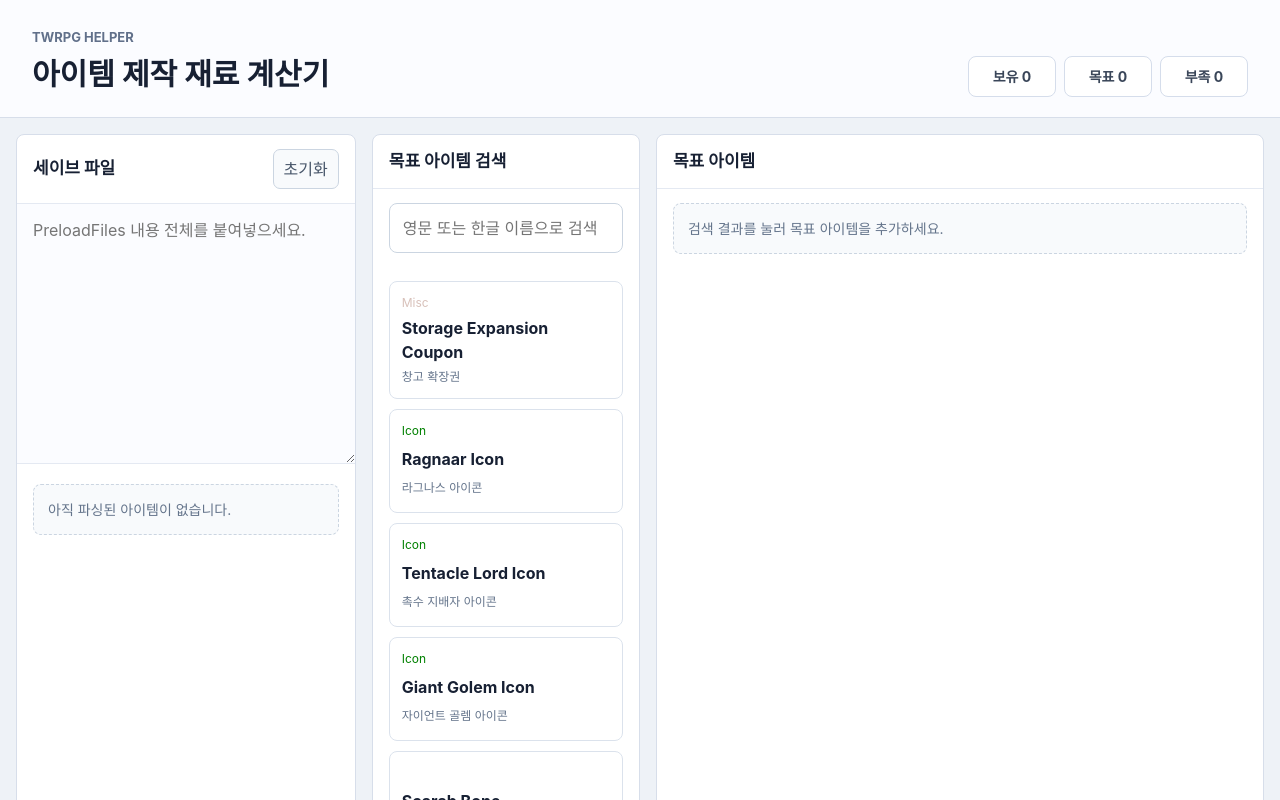
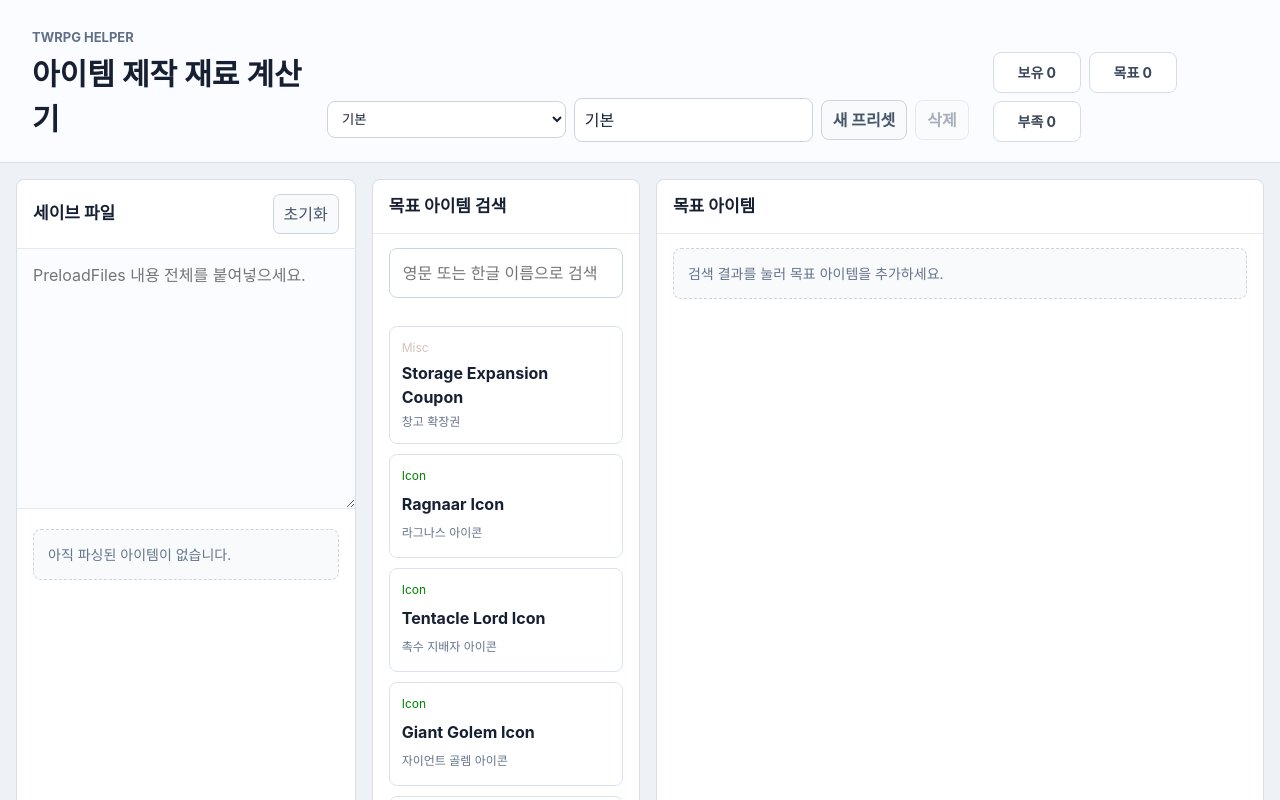
Before and after one commit to suminjin4451/twrpg-helper, a React (Vite) app: page / in a window 1280 px wide. Shown: the top 800 px of the page. Built offline with nearby package versions, Linux system fonts and the light colour scheme.

Commit message:
Add planning presets

```diff
--- a/src/main.jsx
+++ b/src/main.jsx
@@ -20,21 +20,64 @@ const coinSeriesNames = new Set([
 const purchasableCoinNames = ["Prius Silver Coin", "Prius Gold Coin", "Prius Platinum Coin"];
 const storageKey = "twrpg-helper-state";
 
+function createPreset({ id, name, saveText = "", selected = [] }) {
+  return {
+    id,
+    name,
+    saveText,
+    selected: selected
+      .map((target) => ({ name: target.name, quantity: Number(target.quantity) }))
+      .filter((target) => itemByName.has(target.name) && target.quantity > 0),
+  };
+}
+
 function loadSavedState() {
-  if (typeof window === "undefined") return { saveText: "", selected: [] };
+  if (typeof window === "undefined") {
+    return {
+      activePresetId: "default",
+      presets: [createPreset({ id: "default", name: "기본" })],
+    };
+  }
 
   try {
     const parsed = JSON.parse(window.localStorage.getItem(storageKey) || "{}");
+    const presets = Array.isArray(parsed.presets)
+      ? parsed.presets
+          .map((preset, index) =>
+            createPreset({
+              id: typeof preset.id === "string" ? preset.id : `preset-${index + 1}`,
+              name: typeof preset.name === "string" && preset.name.trim() ? preset.name.trim() : `프리셋 ${index + 1}`,
+              saveText: typeof preset.saveText === "string" ? preset.saveText : "",
+              selected: Array.isArray(preset.selected) ? preset.selected : [],
+            }),
+          )
+          .filter((preset) => preset.id)
+      : [];
+
+    if (presets.length) {
+      const activePresetId = presets.some((preset) => preset.id === parsed.activePresetId)
+        ? parsed.activePresetId
+        : presets[0].id;
+
+      return { activePresetId, presets };
+    }
+
+    const migratedPreset = createPreset({
+      id: "default",
+      name: "기본",
+      saveText: typeof parsed.saveText === "string" ? parsed.saveText : "",
+      selected: Array.isArray(parsed.selected) ? parsed.selected : [],
+    });
+
     return {
-      saveText: typeof parsed.saveText === "string" ? parsed.saveText : "",
-      selected: Array.isArray(parsed.selected)
-        ? parsed.selected
-            .map((target) => ({ name: target.name, quantity: Number(target.quantity) }))
-            .filter((target) => itemByName.has(target.name) && target.quantity > 0)
-        : [],
+      activePresetId: migratedPreset.id,
+      presets: [migratedPreset],
     };
   } catch {
-    return { saveText: "", selected: [] };
+    return {
+      activePresetId: "default",
+      presets: [createPreset({ id: "default", name: "기본" })],
+    };
   }
 }
 
@@ -308,13 +351,33 @@ function RecipeTree({ itemName, ownedInventory, depth = 0, seen = new Set() }) {
 
 function App() {
   const savedState = useMemo(() => loadSavedState(), []);
-  const [saveText, setSaveText] = useState(savedState.saveText);
+  const [presets, setPresets] = useState(savedState.presets);
+  const [activePresetId, setActivePresetId] = useState(savedState.activePresetId);
   const [query, setQuery] = useState("");
-  const [selected, setSelected] = useState(savedState.selected);
 
   useEffect(() => {
-    window.localStorage.setItem(storageKey, JSON.stringify({ saveText, selected }));
-  }, [saveText, selected]);
+    window.localStorage.setItem(storageKey, JSON.stringify({ activePresetId, presets }));
+  }, [activePresetId, presets]);
+
+  const activePreset = presets.find((preset) => preset.id === activePresetId) || presets[0];
+  const saveText = activePreset?.saveText || "";
+  const selected = activePreset?.selected || [];
+
+  const updateActivePreset = (updater) => {
+    setPresets((current) =>
+      current.map((preset) => (preset.id === activePresetId ? { ...preset, ...updater(preset) } : preset)),
+    );
+  };
+
+  const setSaveText = (value) => {
+    updateActivePreset(() => ({ saveText: value }));
+  };
+
+  const setSelected = (updater) => {
+    updateActivePreset((preset) => ({
+      selected: typeof updater === "function" ? updater(preset.selected) : updater,
+    }));
+  };
 
   const parsedSave = useMemo(() => parseSaveFile(saveText), [saveText]);
 
@@ -369,12 +432,65 @@ function App() {
     setSelected((current) => current.filter((target) => target.name !== name));
   };
 
+  const addPreset = () => {
+    const id = `preset-${Date.now()}`;
+    const nextPreset = createPreset({
+      id,
+      name: `프리셋 ${presets.length + 1}`,
+    });
+
+    setPresets((current) => [...current, nextPreset]);
+    setActivePresetId(id);
+    setQuery("");
+  };
+
+  const renamePreset = (name) => {
+    updateActivePreset(() => ({ name }));
+  };
+
+  const deletePreset = () => {
+    if (presets.length <= 1) return;
+
+    const nextPresets = presets.filter((preset) => preset.id !== activePresetId);
+    setPresets(nextPresets);
+    setActivePresetId(nextPresets[0].id);
+    setQuery("");
+  };
+
   return (
     <main>
       <header className="topbar">
         <div>
           <p className="eyebrow">TWRPG Helper</p>
           <h1>아이템 제작 재료 계산기</h1>
+        </div>
+        <div className="preset-controls">
+          <select
+            value={activePresetId}
+            onChange={(event) => {
+              setActivePresetId(event.target.value);
+              setQuery("");
+            }}
+            aria-label="프리셋 선택"
+          >
+            {presets.map((preset) => (
+              <option key={preset.id} value={preset.id}>
+                {preset.name || "이름 없음"}
+              </option>
+            ))}
+          </select>
+          <input
+            value={activePreset?.name || ""}
+            onChange={(event) => renamePreset(event.target.value)}
+            aria-label="프리셋 이름"
+            placeholder="프리셋 이름"
+          />
+          <button type="button" onClick={addPreset}>
+            새 프리셋
+          </button>
+          <button type="button" onClick={deletePreset} disabled={presets.length <= 1}>
+            삭제
+          </button>
         </div>
         <div className="summary-strip">
           <span>보유 {parsedSave.total}</span>
--- a/src/styles.css
+++ b/src/styles.css
@@ -87,6 +87,46 @@ h3 {
   text-align: center;
 }
 
+.preset-controls {
+  display: grid;
+  grid-template-columns: minmax(150px, 1fr) minmax(150px, 1fr) auto auto;
+  gap: 8px;
+  align-items: center;
+  min-width: min(560px, 100%);
+}
+
+.preset-controls select,
+.preset-controls input {
+  min-width: 0;
+  padding: 9px 10px;
+  border: 1px solid #cbd5e1;
+  border-radius: 8px;
+  background: #ffffff;
+  color: #172033;
+  outline: none;
+}
+
+.preset-controls select:focus,
+.preset-controls input:focus {
+  border-color: #2563eb;
+  box-shadow: 0 0 0 1px #2563eb;
+}
+
+.preset-controls button {
+  min-height: 40px;
+  padding: 0 11px;
+  border: 1px solid #cbd5e1;
+  border-radius: 8px;
+  background: #f8fafc;
+  color: #475569;
+  font-weight: 700;
+}
+
+.preset-controls button:disabled {
+  cursor: not-allowed;
+  opacity: 0.45;
+}
+
 .workspace {
   display: grid;
   grid-template-columns: minmax(280px, 0.95fr) minmax(260px, 0.75fr) minmax(520px, 1.7fr);
@@ -157,6 +197,15 @@ textarea:focus {
 .target-list {
   display: grid;
   gap: 8px;
+}
+
+.target-list {
+  grid-template-columns: repeat(2, minmax(0, 1fr));
+  align-items: start;
+}
+
+.target-list > .empty {
+  grid-column: 1 / -1;
 }
 
 .inventory-row,
@@ -478,6 +527,16 @@ small {
 }
 
 @media (max-width: 1180px) {
+  .topbar {
+    align-items: stretch;
+    flex-wrap: wrap;
+  }
+
+  .preset-controls {
+    order: 3;
+    width: 100%;
+  }
+
   .workspace {
     grid-template-columns: 1fr 1fr;
   }
@@ -492,6 +551,12 @@ small {
     align-items: stretch;
     flex-direction: column;
     padding: 22px 16px 16px;
+  }
+
+  .preset-controls {
+    grid-template-columns: 1fr;
+    min-width: 0;
+    order: 0;
   }
 
   h1 {
@@ -527,6 +592,10 @@ small {
     min-height: auto;
   }
 
+  .target-list {
+    grid-template-columns: 1fr;
+  }
+
   .item-grid {
     max-height: none;
   }
```
